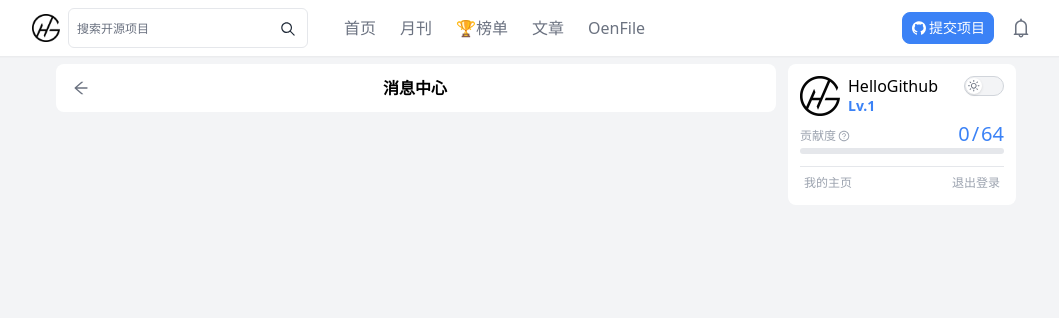
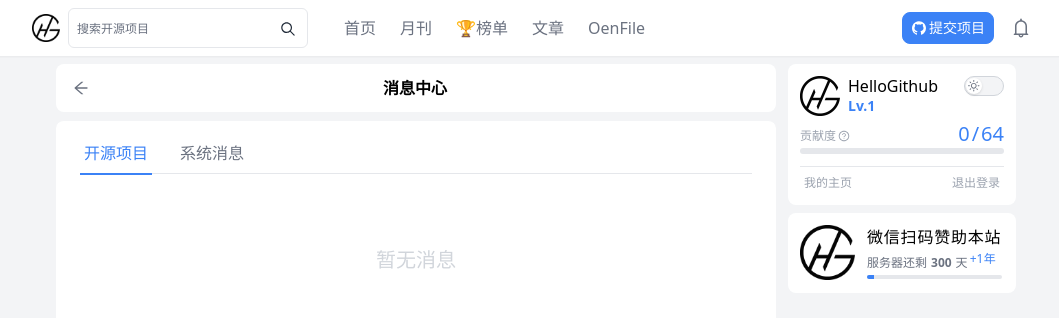
Before and after one commit to omnimoe/homepage, a Vue app: page /notification in a window 1280 px wide. Shown: the top 318 px of the page, without its empty margins (104-1163 px from the left). Built offline with nearby package versions, Linux system fonts and the light colour scheme.

Commit message:
Update NotificationView.vue

```diff
--- /dev/null
+++ b/src/components/SponsorCardComponent.vue
@@ -0,0 +1,46 @@
+<script setup lang="ts">
+
+import { defineProps } from 'vue'
+</script>
+
+<template>
+  <div class="space-y-1">
+    <div class="group relative h-20 overflow-hidden rounded-lg bg-white">
+      <a href="">
+        <div class="flex flex-row p-3">
+          <img src="../assets/images/logo.png.webp" alt="ad" class="w-[55px] h-[55px]">
+          <div class="ml-3">
+            <div class="font-medium tracking-wider md:text-sm lg:w-[135px] lg:truncate lg:whitespace-nowrap lg:text-base">
+              微信扫码赞助本站
+            </div>
+            <div class="hidden lg:block">
+              <div class="group-hover:hidden">
+                <div class="mt-1.5 mb-1 text-xs text-gray-500">
+                  <span>服务器还剩<strong class="mx-1">300</strong>天</span>
+                  <div class="relative left-0.5 bottom-1 inline-flex w-fit">
+                    <span class="text-xs text-blue-500 font-medium"><span class="mr-[0.5px]">+1</span>年</span>
+                  </div>
+                </div>
+                <div class="flex h-1 w-full overflow-hidden rounded-full bg-gray-200">
+                  <div class="flex flex-col justify-center overflow-hidden bg-blue-500" style="width: 5%;"></div>
+                </div>
+              </div>
+              <div class="hidden group-hover:block">
+                <div class="mt-1.5 mb-1 text-xs text-gray-500">
+                  <span>距离下个目标还差<strong class="mx-1">95%</strong></span>
+                </div>
+                <div class="flex h-1 w-full overflow-hidden rounded-full bg-gray-200">
+                  <div class="flex flex-col justify-center overflow-hidden bg-blue-500" style="width: 5%;"></div>
+                </div>
+              </div>
+            </div>
+          </div>
+        </div>
+      </a>
+    </div>
+  </div>
+</template>
+
+<style scoped>
+
+</style>
--- a/src/views/NotificationView.vue
+++ b/src/views/NotificationView.vue
@@ -2,6 +2,7 @@
 
 import TitleComponent from '@/components/TitleComponent.vue'
 import UserCardComponent from '@/components/UserCardComponent.vue'
+import SponsorCardComponent from '@/components/SponsorCardComponent.vue'
 
 const stats = true;
 </script>
@@ -12,12 +13,30 @@ const stats = true;
       <div class="relative w-0 shrink grow lg:w-9/12 lg:grow-0">
         <div class="h-screen divide-y divide-gray-100">
           <title-component title="消息中心" />
+          <div class="mt-2 bg-white px-6 pt-3 md:rounded-lg">
+            <div class="border-b border-gray-200">
+              <nav class="-mb-0.5 flex space-x-6">
+                <div class="inline-flex cursor-pointer border-b-2 border-blue-500 py-2 px-1 text-sm text-gray-500 hover:text-blue-600 border-transparent items-center gap-1 whitespace-nowrap md:text-base !border-blue-500 !text-blue-500">
+                  开源项目
+                </div>
+                <div class="inline-flex cursor-pointer border-b-2 border-blue-500 py-2 px-1 text-sm text-gray-500 hover:text-blue-600 border-transparent items-center gap-1 whitespace-nowrap md:text-base">
+                  系统消息
+                </div>
+              </nav>
+            </div>
+            <div class="mt-4 text-center text-xl">
+              <div class="py-14 text-gray-300">
+                暂无消息
+              </div>
+            </div>
+          </div>
         </div>
       </div>
       <div class="relative hidden w-3/12 shrink-0 md:block md:grow-0">
         <div class="relative mt-2 ml-3 max-w-[244px]">
           <div class="space-y-2">
             <user-card-component :stats="stats" />
+            <sponsor-card-component />
           </div>
         </div>
       </div>
```
